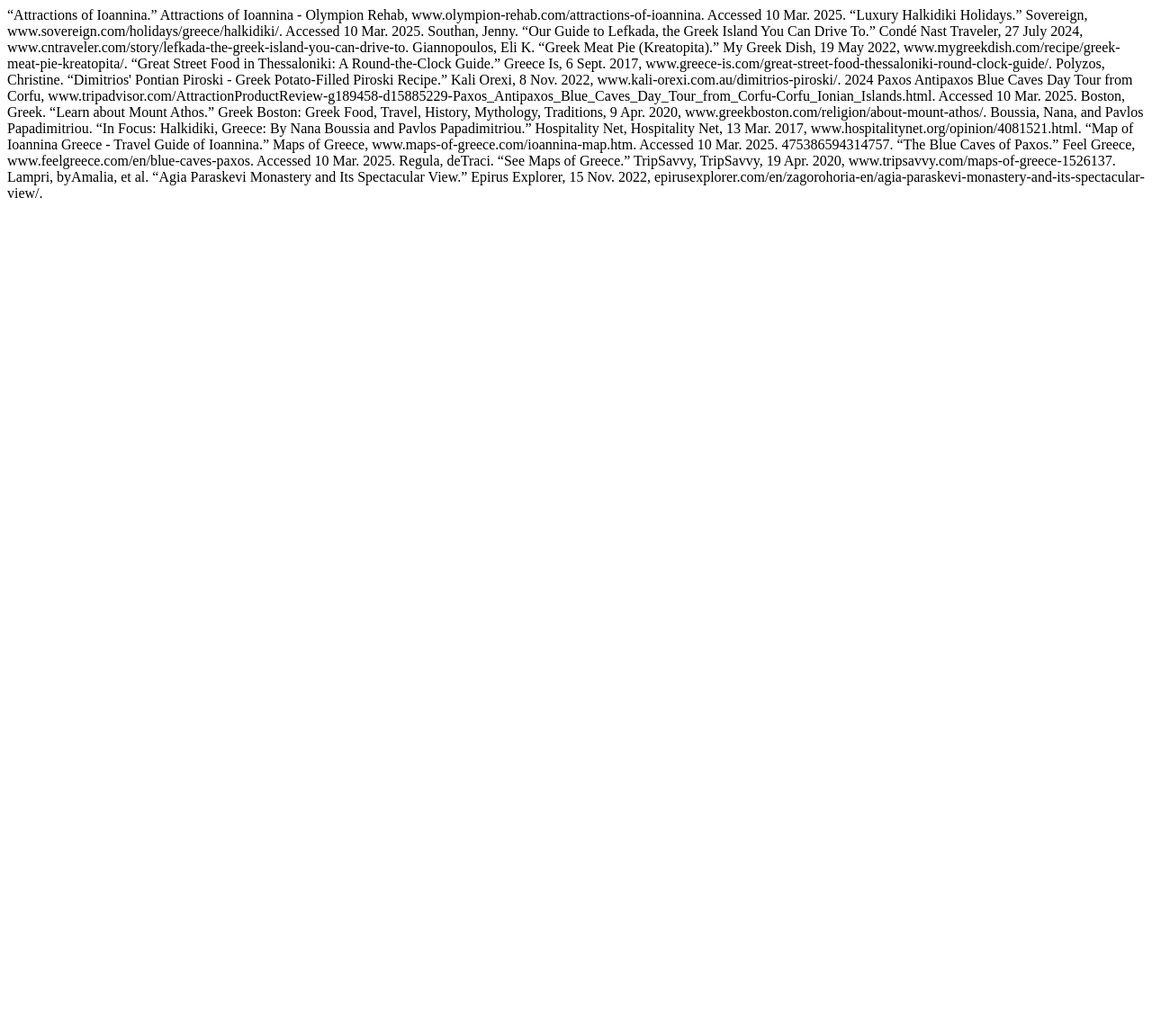
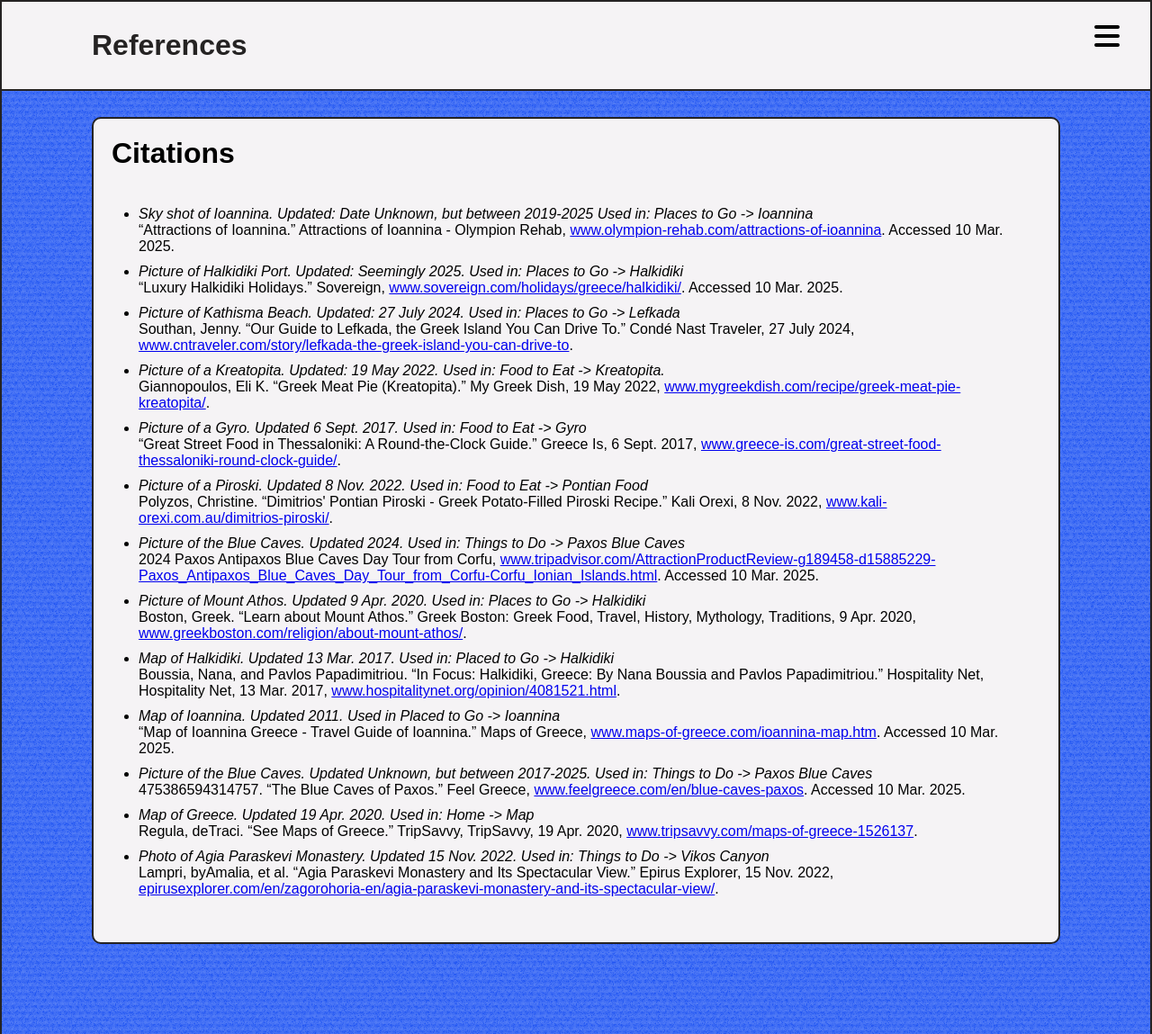
Before and after one commit to jht3250/ISTE240, a PHP site: page /html/references.html in a window 1280 px wide. Shown: the whole page at 90% size. Before the commit the page ends 220 px from the top, so only its background shows below. Run offline with PHP 8.4, Linux system fonts and the light colour scheme.

Commit message:
FINISHED

```diff
--- a/indiproj/css/styles-3.css
+++ b/indiproj/css/styles-3.css
@@ -439,38 +504,69 @@
     transform: scale(1.5);
 }
 
+/* Directions styles */
 .directions {
     padding: 10px 0;
 }
 
+/* General heading styles */
 h2 {
     font-size: 2em;
     margin-bottom: 20px;
 }
 
+/* Hidden link styles */
 .hiddenlink {
     text-decoration: none;
     color: inherit;
 }
 
+/* Main content styles */
 .mainplaces {
     margin: auto;
     margin-top: 1.9em;
     width: 100%;
 }
 
+/* References styles */
+.references {
+    list-style-type: disc;
+    padding: 20px 30px;
+}
+
+.references li {
+    margin-bottom: 10px;
+}
+
+.refbox {
+    padding: 20px;
+    border: 2px solid #252323;
+    border-radius: 10px;
+    background-color: #F5F3F5;
+}
+
+.gradbox {
+    padding: 20px;
+    border: 2px solid #252323;
+    border-radius: 10px;
+    background-color: #F5F3F5;
+}
+
+/* Main food styles */
 .mainfood {
     margin: auto;
     margin-top: 1em;
     width: 100%;
 }
 
+/* Main home styles */
 .mainhome {
     margin: auto;
     margin-top: 0.5em;
     width: 100%;
 }
 
+/* Responsive styles */
 @media (max-width: 800px) {
     .showcase, .showcase header {
         padding: 40px;
--- a/indiproj/html/references.html
+++ b/indiproj/html/references.html
@@ -1,13 +1,54 @@
-“Attractions of Ioannina.” Attractions of Ioannina - Olympion Rehab, www.olympion-rehab.com/attractions-of-ioannina. Accessed 10 Mar. 2025.
-“Luxury Halkidiki Holidays.” Sovereign, www.sovereign.com/holidays/greece/halkidiki/. Accessed 10 Mar. 2025.
-Southan, Jenny. “Our Guide to Lefkada, the Greek Island You Can Drive To.” Condé Nast Traveler, 27 July 2024, www.cntraveler.com/story/lefkada-the-greek-island-you-can-drive-to.
-Giannopoulos, Eli K. “Greek Meat Pie (Kreatopita).” My Greek Dish, 19 May 2022, www.mygreekdish.com/recipe/greek-meat-pie-kreatopita/.
-“Great Street Food in Thessaloniki: A Round-the-Clock Guide.” Greece Is, 6 Sept. 2017, www.greece-is.com/great-street-food-thessaloniki-round-clock-guide/.
-Polyzos, Christine. “Dimitrios' Pontian Piroski - Greek Potato-Filled Piroski Recipe.” Kali Orexi, 8 Nov. 2022, www.kali-orexi.com.au/dimitrios-piroski/.
-2024 Paxos Antipaxos Blue Caves Day Tour from Corfu, www.tripadvisor.com/AttractionProductReview-g189458-d15885229-Paxos_Antipaxos_Blue_Caves_Day_Tour_from_Corfu-Corfu_Ionian_Islands.html. Accessed 10 Mar. 2025.
-Boston, Greek. “Learn about Mount Athos.” Greek Boston: Greek Food, Travel, History, Mythology, Traditions, 9 Apr. 2020, www.greekboston.com/religion/about-mount-athos/.
-Boussia, Nana, and Pavlos Papadimitriou. “In Focus: Halkidiki, Greece: By Nana Boussia and Pavlos Papadimitriou.” Hospitality Net, Hospitality Net, 13 Mar. 2017, www.hospitalitynet.org/opinion/4081521.html.
-“Map of Ioannina Greece - Travel Guide of Ioannina.” Maps of Greece, www.maps-of-greece.com/ioannina-map.htm. Accessed 10 Mar. 2025.
-475386594314757. “The Blue Caves of Paxos.” Feel Greece, www.feelgreece.com/en/blue-caves-paxos. Accessed 10 Mar. 2025.
-Regula, deTraci. “See Maps of Greece.” TripSavvy, TripSavvy, 19 Apr. 2020, www.tripsavvy.com/maps-of-greece-1526137.
-Lampri, byAmalia, et al. “Agia Paraskevi Monastery and Its Spectacular View.” Epirus Explorer, 15 Nov. 2022, epirusexplorer.com/en/zagorohoria-en/agia-paraskevi-monastery-and-its-spectacular-view/.
+<!DOCTYPE html>
+<html lang="en">
+    <head>
+        <meta name="viewport" content="width=device-width, initial-scale=1.0">
+        <link rel="stylesheet" href="../css/styles-3.css">
+        <link rel="stylesheet" href="https://cdnjs.cloudflare.com/ajax/libs/font-awesome/6.0.0-beta3/css/all.min.css">
+        <link rel="stylesheet" href="../css/styles-places.css">
+        <title>References</title>
+        <script src="../js/scripts.js"></script>
+    </head>
+    <body>
+        <div id="toggle" class="meow" onclick="openMenu();">
+            <i class="fas fa-bars fa-2xl"></i>
+        </div>
+        <main class="showcase" id="page">
+            <header>
+                <h2 class="logo">References</h2>
+            </header>
+            <section class="mainplaces">
+                <div class="refbox">
+                    <h2>Citations</h2>
+                    <ul class = "references">
+                        <li><i>Sky shot of Ioannina. Updated: Date Unknown, but between 2019-2025 Used in: Places to Go -> Ioannina</i><br> “Attractions of Ioannina.” Attractions of Ioannina - Olympion Rehab, <a href="http://www.olympion-rehab.com/attractions-of-ioannina">www.olympion-rehab.com/attractions-of-ioannina</a>. Accessed 10 Mar. 2025.</li>
+                        <li><i>Picture of Halkidiki Port. Updated: Seemingly 2025. Used in: Places to Go -> Halkidiki</i><br> “Luxury Halkidiki Holidays.” Sovereign, <a href="http://www.sovereign.com/holidays/greece/halkidiki/">www.sovereign.com/holidays/greece/halkidiki/</a>. Accessed 10 Mar. 2025.</li>
+                        <li><i>Picture of Kathisma Beach. Updated: 27 July 2024. Used in: Places to Go -> Lefkada</i><br> Southan, Jenny. “Our Guide to Lefkada, the Greek Island You Can Drive To.” Condé Nast Traveler, 27 July 2024, <a href="http://www.cntraveler.com/story/lefkada-the-greek-island-you-can-drive-to">www.cntraveler.com/story/lefkada-the-greek-island-you-can-drive-to</a>.</li>
+                        <li><i>Picture of a Kreatopita. Updated: 19 May 2022. Used in: Food to Eat -> Kreatopita.</i><br> Giannopoulos, Eli K. “Greek Meat Pie (Kreatopita).” My Greek Dish, 19 May 2022, <a href="http://www.mygreekdish.com/recipe/greek-meat-pie-kreatopita/">www.mygreekdish.com/recipe/greek-meat-pie-kreatopita/</a>.</li>
+                        <li><i>Picture of a Gyro. Updated 6 Sept. 2017. Used in: Food to Eat -> Gyro</i><br> “Great Street Food in Thessaloniki: A Round-the-Clock Guide.” Greece Is, 6 Sept. 2017, <a href="http://www.greece-is.com/great-street-food-thessaloniki-round-clock-guide/">www.greece-is.com/great-street-food-thessaloniki-round-clock-guide/</a>.</li>
+                        <li><i>Picture of a Piroski. Updated 8 Nov. 2022. Used in: Food to Eat -> Pontian Food</i><br>Polyzos, Christine. “Dimitrios' Pontian Piroski - Greek Potato-Filled Piroski Recipe.” Kali Orexi, 8 Nov. 2022, <a href="http://www.kali-orexi.com.au/dimitrios-piroski/">www.kali-orexi.com.au/dimitrios-piroski/</a>.</li>
+                        <li><i>Picture of the Blue Caves. Updated 2024. Used in: Things to Do -> Paxos Blue Caves</i><br>2024 Paxos Antipaxos Blue Caves Day Tour from Corfu, <a href="http://www.tripadvisor.com/AttractionProductReview-g189458-d15885229-Paxos_Antipaxos_Blue_Caves_Day_Tour_from_Corfu-Corfu_Ionian_Islands.html">www.tripadvisor.com/AttractionProductReview-g189458-d15885229-Paxos_Antipaxos_Blue_Caves_Day_Tour_from_Corfu-Corfu_Ionian_Islands.html</a>. Accessed 10 Mar. 2025.</li>
+                        <li><i>Picture of Mount Athos. Updated 9 Apr. 2020. Used in: Places to Go -> Halkidiki</i><br>Boston, Greek. “Learn about Mount Athos.” Greek Boston: Greek Food, Travel, History, Mythology, Traditions, 9 Apr. 2020, <a href="http://www.greekboston.com/religion/about-mount-athos/">www.greekboston.com/religion/about-mount-athos/</a>.</li>
+                        <li><i>Map of Halkidiki. Updated 13 Mar. 2017. Used in: Placed to Go -> Halkidiki</i><br>Boussia, Nana, and Pavlos Papadimitriou. “In Focus: Halkidiki, Greece: By Nana Boussia and Pavlos Papadimitriou.” Hospitality Net, Hospitality Net, 13 Mar. 2017, <a href="http://www.hospitalitynet.org/opinion/4081521.html">www.hospitalitynet.org/opinion/4081521.html</a>.</li>
+                        <li><i>Map of Ioannina. Updated 2011. Used in Placed to Go -> Ioannina</i><br>“Map of Ioannina Greece - Travel Guide of Ioannina.” Maps of Greece, <a href="http://www.maps-of-greece.com/ioannina-map.htm">www.maps-of-greece.com/ioannina-map.htm</a>. Accessed 10 Mar. 2025.</li>
+                        <li><i>Picture of the Blue Caves. Updated Unknown, but between 2017-2025. Used in: Things to Do -> Paxos Blue Caves</i><br>475386594314757. “The Blue Caves of Paxos.” Feel Greece, <a href="http://www.feelgreece.com/en/blue-caves-paxos">www.feelgreece.com/en/blue-caves-paxos</a>. Accessed 10 Mar. 2025.</li>
+                        <li><i>Map of Greece. Updated 19 Apr. 2020. Used in: Home -> Map</i><br> Regula, deTraci. “See Maps of Greece.” TripSavvy, TripSavvy, 19 Apr. 2020, <a href="http://www.tripsavvy.com/maps-of-greece-1526137">www.tripsavvy.com/maps-of-greece-1526137</a>.</li>
+                        <li><i>Photo of Agia Paraskevi Monastery. Updated 15 Nov. 2022. Used in: Things to Do -> Vikos Canyon</i><br>Lampri, byAmalia, et al. “Agia Paraskevi Monastery and Its Spectacular View.” Epirus Explorer, 15 Nov. 2022, <a href="http://epirusexplorer.com/en/zagorohoria-en/agia-paraskevi-monastery-and-its-spectacular-view/">epirusexplorer.com/en/zagorohoria-en/agia-paraskevi-monastery-and-its-spectacular-view/</a>.</li>
+                    </ul>
+                </div>
+            </section>
+        </main>
+        <div class="menu">
+            <div id="close" class="hide" onclick="openMenu();">
+                <i class="fas fa-times fa-2xl"></i>
+            </div>
+            <ul>
+                <li><a href="./index.html">Home</a></li>
+                <li><a href="./do.html">Things to Do</a></li>
+                <li><a href="./eat.html">Food to Eat</a></li>
+                <li><a href="./go.html">Places to Go</a></li>
+                <li><a href="./references.html">References</a></li>
+                <li><a href="./grading.html">Grading</a></li>
+            </ul>
+        </div>
+    </body>
+</html>
```
Also changed, not shown: other parts of indiproj/css/styles-3.css (+72 -7 lines), indiproj/html/do.html (+8 -7 lines), indiproj/html/do/paxos.html (+7 -6 lines), indiproj/html/do/vikos.html (+7 -6 lines), indiproj/html/eat.html (+8 -8 lines), indiproj/html/eat/gyro.html (+5 -4 lines), indiproj/html/eat/kreatopita.html (+5 -4 lines), indiproj/html/go.html (+16 -6 lines), indiproj/html/go/halkidiki.html (+7 -6 lines), indiproj/html/go/ioannina.html (+7 -6 lines), indiproj/html/go/lefkada.html (+7 -6 lines), indiproj/html/grading.html (+77 -0 lines), indiproj/html/index.html (+17 -28 lines).
